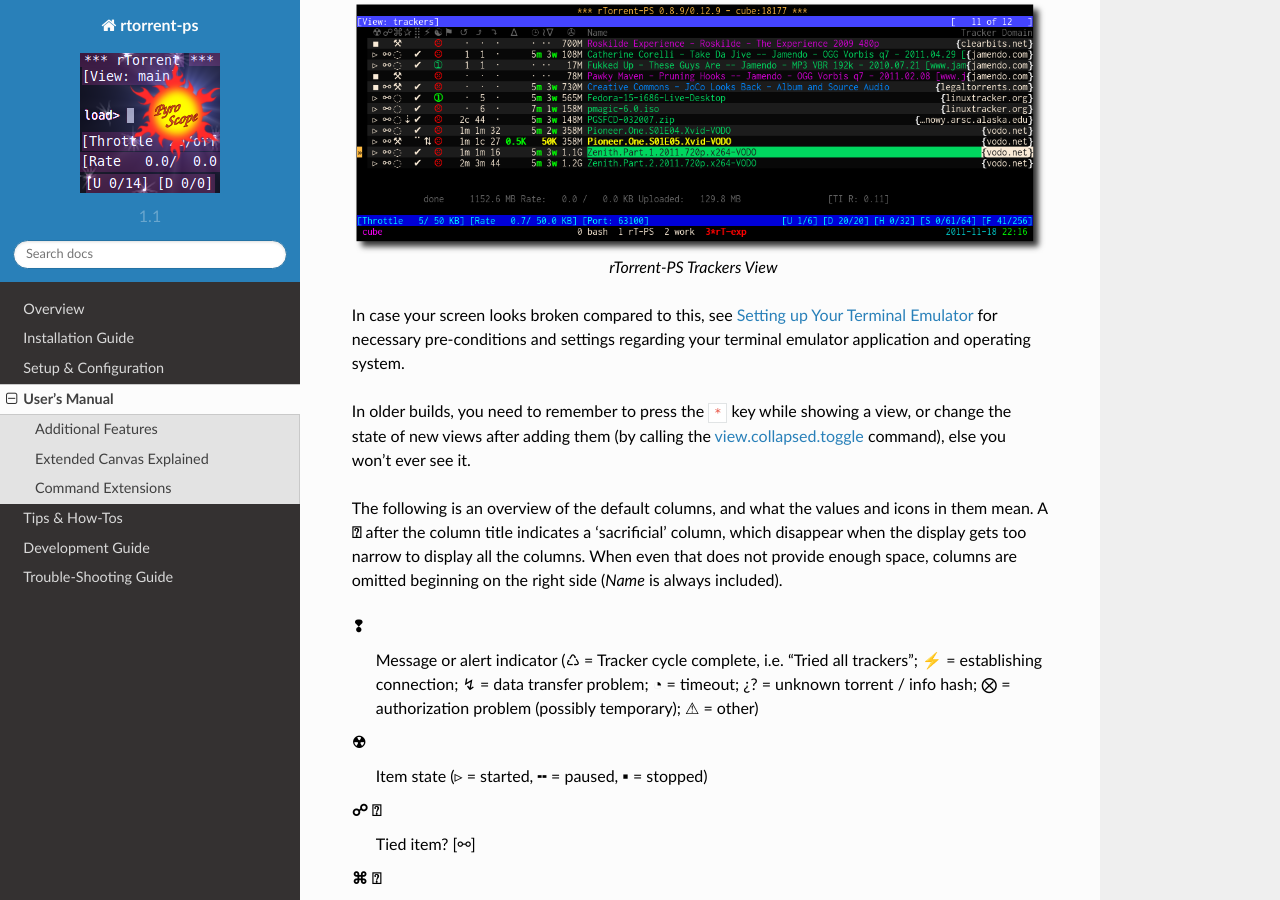
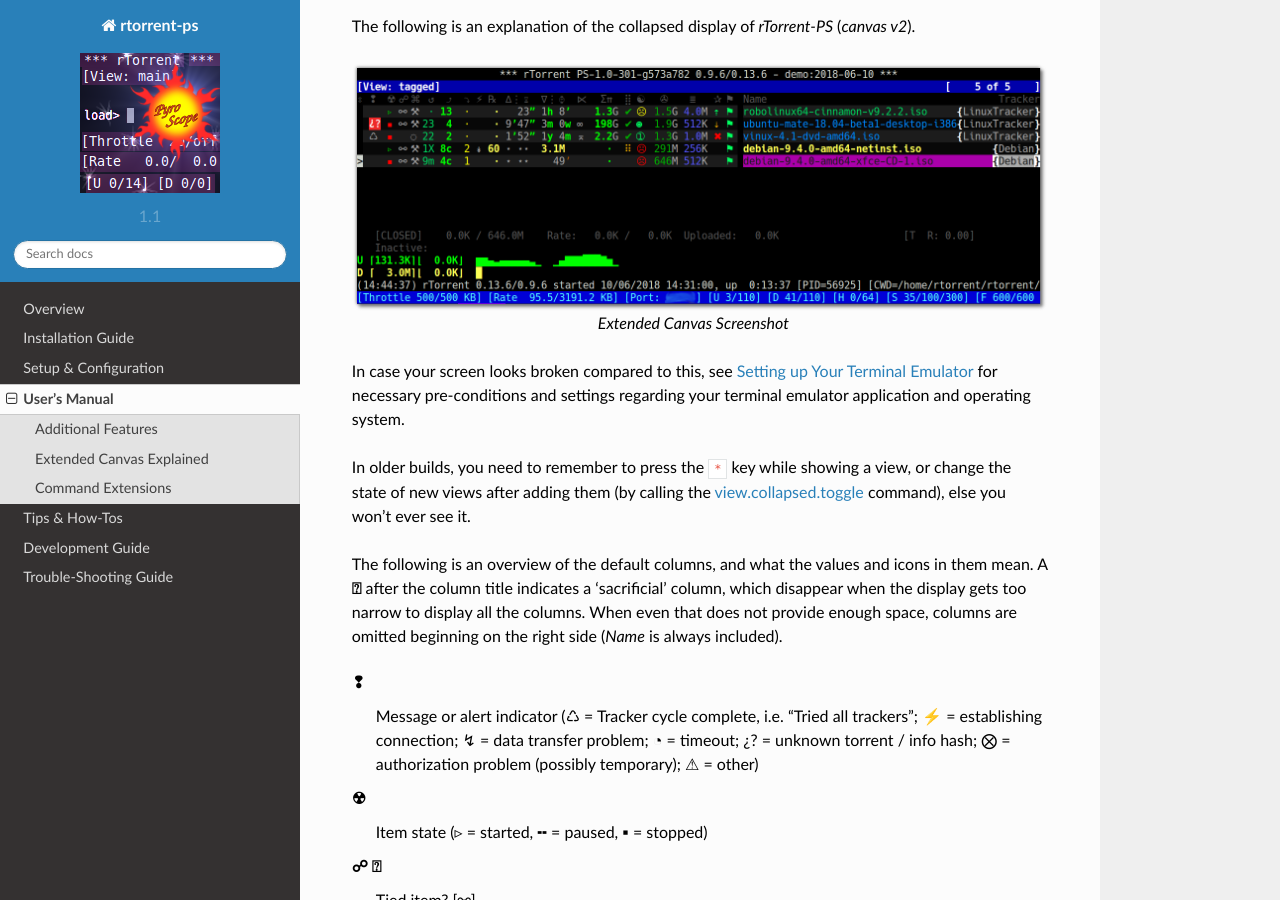
Before and after one commit to pyroscope/rtorrent-ps, a Sphinx documentation site: the page built from docs/manual.rst, in a window 1280 px wide and 900 px high, scrolled down 2000 px. Built offline with Sphinx 7.4.7 and the Read the Docs theme 2.0.0, drawn with Linux system fonts in a browser that asks for light colours.

Commit message:
docs: new screen shots

```diff
--- a/docs/manual.rst
+++ b/docs/manual.rst
@@ -43,7 +43,7 @@
     console log.
 #.  ``*`` toggles between the collapsed (as described on `Extended
     Canvas Explained`_) and the expanded display of the current view.
-    |rt-ps-name-view|
+    |rt-ps-canvas-v2-small|
 #.  The ``active`` view is changed to include all incomplete items
     regardless of whether they have any traffic, and then groups the
     list into complete, incomplete, and queued items, in that order.
@@ -97,7 +97,7 @@
 .. _`Color Themes`: https://pyrocore.readthedocs.io/en/latest/usage.html#color-themes
 .. _`Additional Views`: https://pyrocore.readthedocs.io/en/latest/usage.html#additional-views
 
-.. |rt-ps-name-view| image:: _static/img/rt-ps-name-view.png
+.. |rt-ps-canvas-v2-small| image:: _static/img/rT-PS-1.0-301-g573a782-2018-06-10-small.png
 
 
 .. _extended-canvas:
@@ -107,11 +107,11 @@
 
 The following is an explanation of the collapsed display of `rTorrent-PS` (*canvas v2*).
 
-.. figure:: _static/img/rt-ps-trackers-view.png
+.. figure:: _static/img/rT-PS-1.0-301-g573a782-2018-06-10-shadow.png
    :align: center
-   :alt: rTorrent-PS Trackers View
+   :alt: Extended Canvas Screenshot
 
-   rTorrent-PS Trackers View
+   Extended Canvas Screenshot
 
 In case your screen looks broken compared to this,
 see :ref:`terminal-setup` for necessary pre-conditions and settings
```
